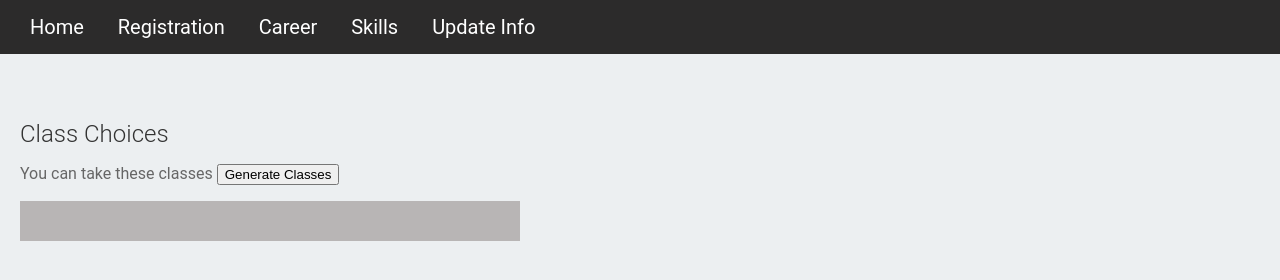
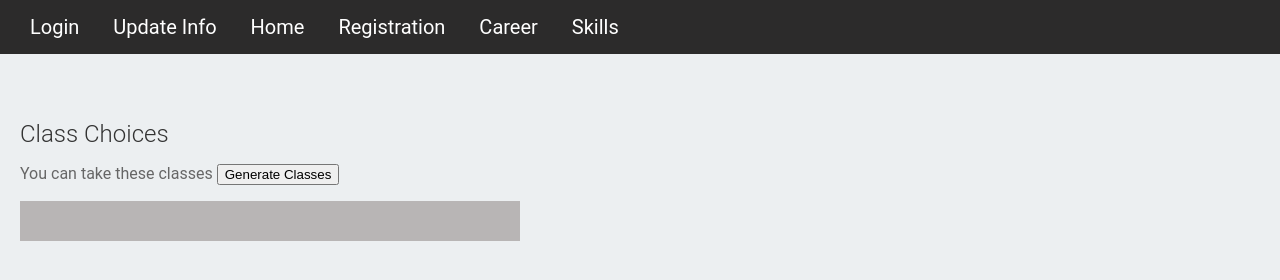
Before and after one commit to siennaphia/FAUmyAdvisor, a plain HTML site: page public/registration.html in a window 1280 px wide. Drawn offline with Linux system fonts and the light colour scheme; no server answers.

Commit message:
update nav bar

```diff
--- a/public/registration.html
+++ b/public/registration.html
@@ -70,13 +70,14 @@
 </head>
 
 <body>
-    <div class="navbar">
-      <a href="home.html">Home</a>
-      <a href="registration.html">Registration</a>
-      <a href="career.html">Career</a>
-      <a href="skill.html">Skills</a>
-      <a href="update.html">Update Info</a>
-    </div>
+  <div class="navbar">
+    <a href="index.html">Login</a>
+    <a href="userinfo.html">Update Info</a>
+    <a href="home.html">Home</a>
+    <a href="registration.html">Registration</a>
+    <a href="career.html">Career</a>
+    <a href="#skill.html">Skills</a>
+  </div>
 
     <div id="titleCaptionContainer">
         <div class="headerContainer">
```
